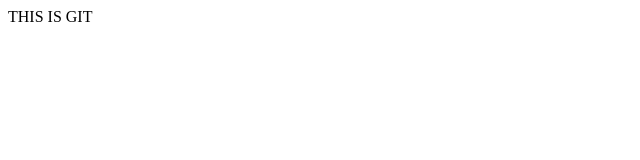
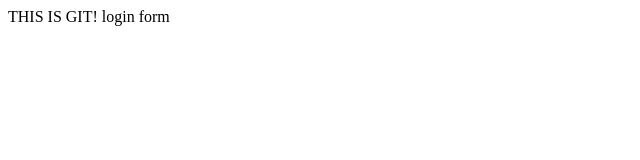
Before and after one commit to Afohns-Lab/nofhas, a plain HTML site: page index.html in a window 1280 px wide. Shown: the full height of the page, 0-640 px from the left. Drawn offline with Linux system fonts and the light colour scheme.

Commit message:
login form

```diff
--- a/index.html
+++ b/index.html
@@ -4,6 +4,7 @@
 	<title>GIT</title>
 </head>
 <body>
-THIS IS GIT
+THIS IS GIT!
+login form
 </body>
 </html>
```
Also changed, not shown: login.html (added, +1 -0 lines), log.txt (added).
